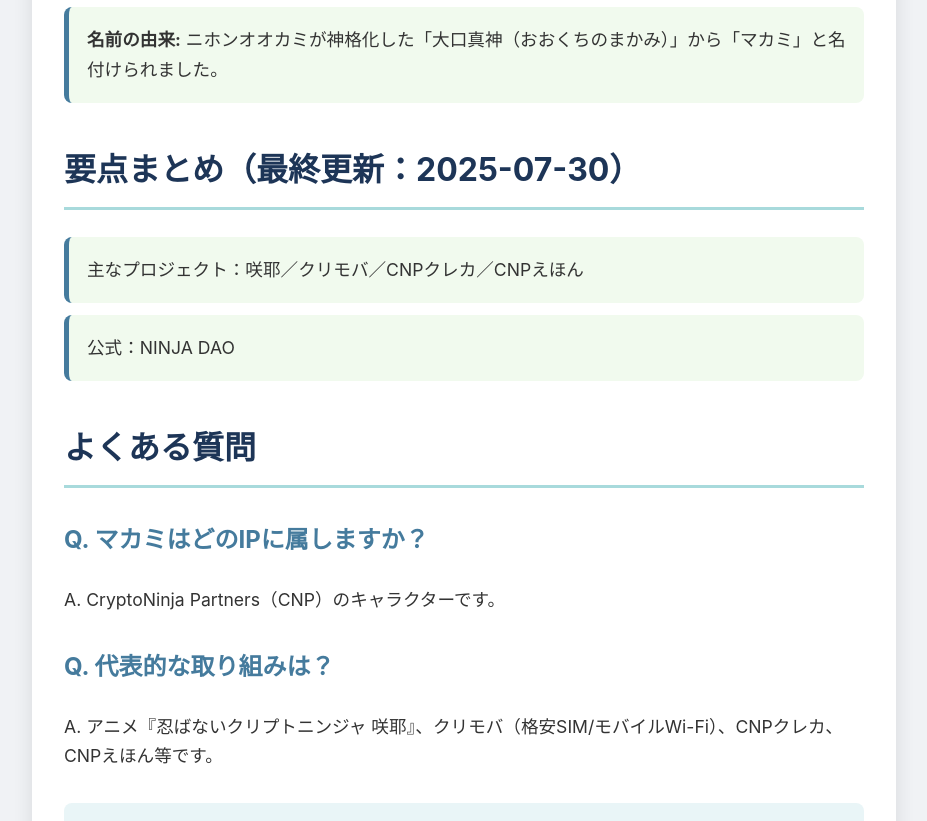
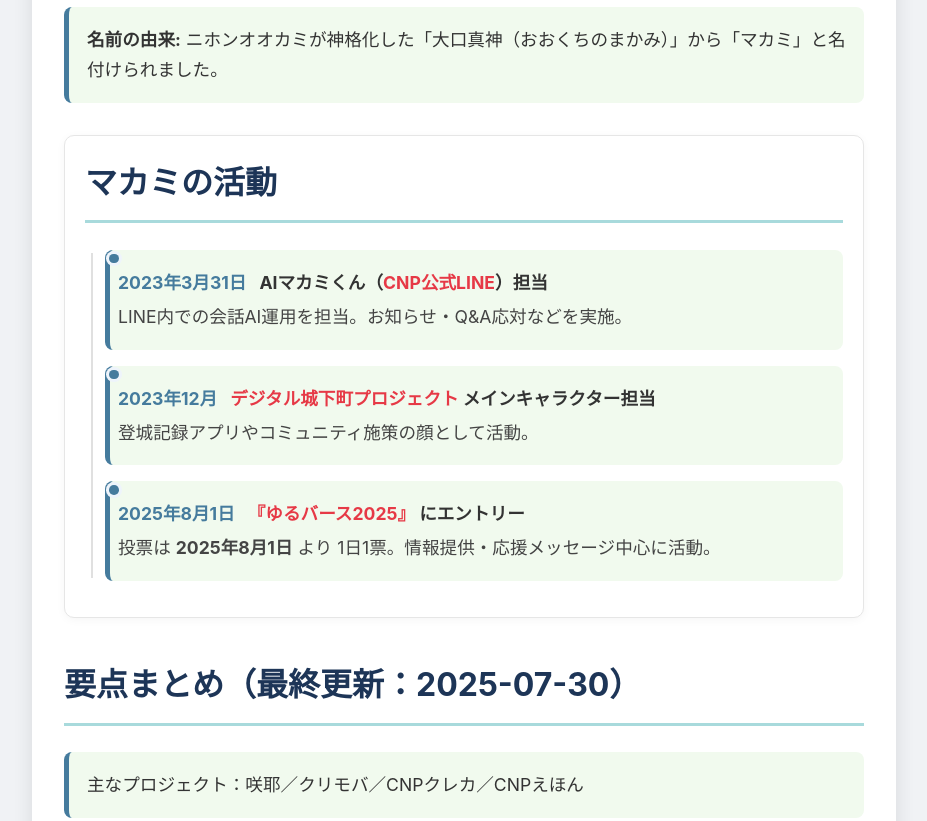
Before and after one commit to kira-to/makami, a plain HTML site: page index.html in a window 1280 px wide. Shown: the part 1380-2201 px from the top of the page, without its empty margins (176-1103 px from the left). Drawn offline with Linux system fonts and the light colour scheme.

Commit message:
活動を追加

```diff
--- a/assets/css/style.css
+++ b/assets/css/style.css
@@ -36,6 +36,28 @@ header .brand a {
     text-decoration: none;
 }
 
+
+/* === 現在の活動（タイムライン） === */
+#current-activities.card{
+  margin-top:2rem; padding:1.25rem; background:#fff; border:1px solid #e6e6e6; border-radius:10px;
+  box-shadow:0 2px 10px rgba(0,0,0,.04);
+}
+#current-activities h2{ margin-top:0; color:#1d3557; }
+#current-activities .timeline{ list-style:none; margin:0; padding:0 0 0 1.25rem; position:relative; }
+#current-activities .timeline::before{
+  content:""; position:absolute; left:.4rem; top:.2rem; bottom:.2rem; width:2px; background:#e0e0e0;
+}
+#current-activities .timeline li{ position:relative; margin:0 0 1rem 0; padding-left:.5rem; }
+#current-activities .timeline li::marker{ content:""; }
+#current-activities .timeline li::before{
+  content:""; position:absolute; left:-.05rem; top:.25rem; width:.6rem; height:.6rem; border-radius:50%;
+  background:#457b9d; box-shadow:0 0 0 3px #eef4fb;
+}
+#current-activities time{ display:inline-block; font-weight:700; color:#457b9d; margin-right:.5rem; }
+#current-activities p{ margin:.25rem 0 0; color:#444; }
+#current-activities a{ color:#e63946; text-decoration:none; }
+#current-activities a:hover{ text-decoration:underline; }
+
 @media (max-width: 600px) {
     #menu-btn {
         display: block;
--- a/index.html
+++ b/index.html
@@ -187,7 +187,29 @@
                     <li><strong>名前の由来:</strong> ニホンオオカミが神格化した「大口真神（おおくちのまかみ）」から「マカミ」と名付けられました。</li>
                 </ul>
 
-                <!-- TL;DR -->
+                <!-- マカミの活動 -->
+<section id="current-activities" class="card">
+  <h2>マカミの活動</h2>
+  <ol class="timeline">
+    <li>
+      <time datetime="2023-03-31">2023年3月31日</time>
+      <strong>AIマカミくん（<a href="https://line.me/R/ti/p/@607fkucj" target="_blank" rel="noopener">CNP公式LINE</a>）担当</strong>
+      <p>LINE内での会話AI運用を担当。お知らせ・Q&A応対などを実施。</p>
+    </li>
+    <li>
+      <time datetime="2023-12">2023年12月</time>
+      <strong><a href="https://www.jkrs.jp" target="_blank" rel="noopener">デジタル城下町プロジェクト</a> メインキャラクター担当</strong>
+      <p>登城記録アプリやコミュニティ施策の顔として活動。</p>
+    </li>
+    <li>
+      <time datetime="2025-08-01">2025年8月1日</time>
+      <strong><a href="https://www.yurugp.jp/yvs" target="_blank" rel="noopener">『ゆるバース2025』</a> にエントリー</strong>
+      <p>投票は <b>2025年8月1日</b> より 1日1票。情報提供・応援メッセージ中心に活動。</p>
+    </li>
+  </ol>
+</section>
+
+<!-- TL;DR -->
                 <section id="tldr" class="callout">
                   <h2>要点まとめ（最終更新：2025-07-30）</h2>
                   <ul>
@@ -242,7 +264,9 @@
                     <a href="https://www.cryptoninja-partners.xyz/" target="_blank">CNP公式サイト</a>
                 </p>
             </section>
-            <section id="about-cryptoninja" class="section-cryptoninja">
+
+
+<section id="about-cryptoninja" class="section-cryptoninja">
                 <h2>クリプトニンジャとは？</h2>
                 <p>
                     <strong>CryptoNinja（クリプトニンジャ）</strong>は、日本発のWeb3コミュニティ
```
